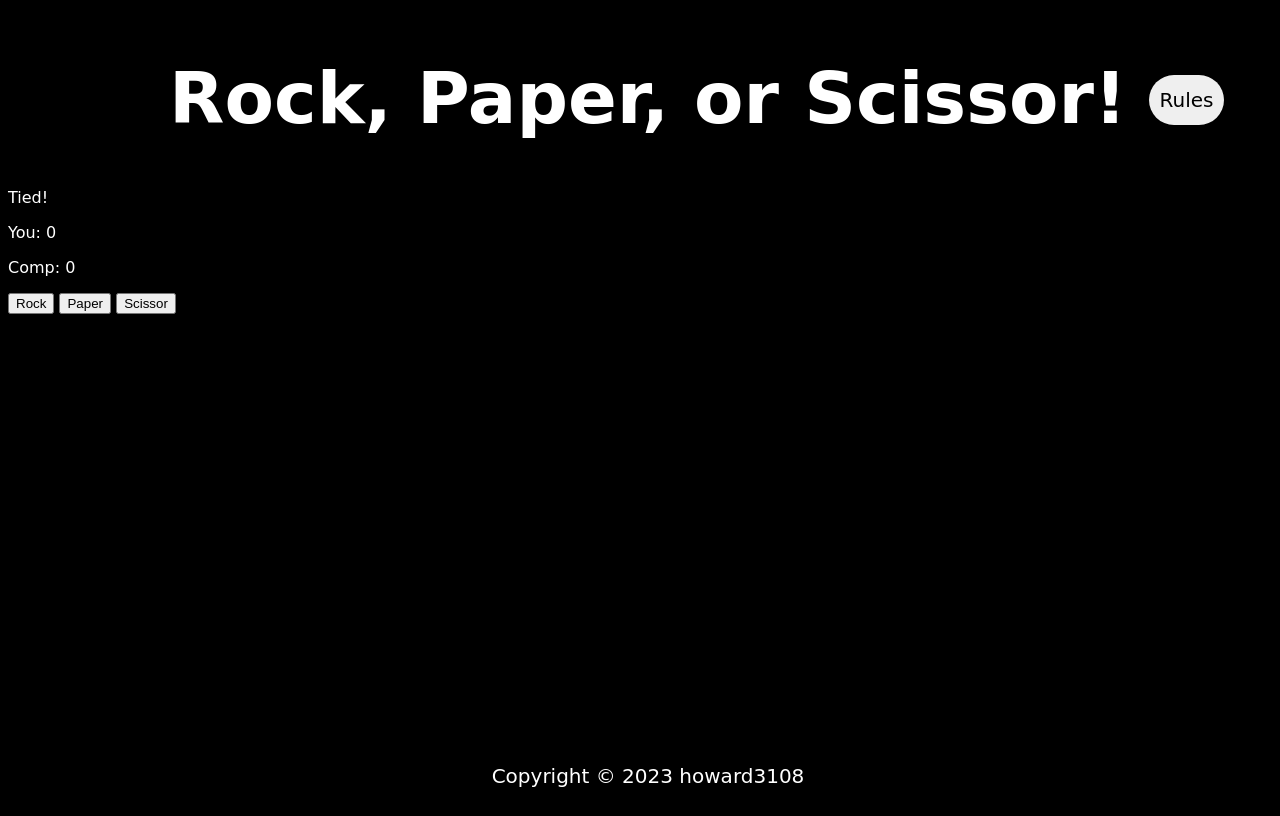
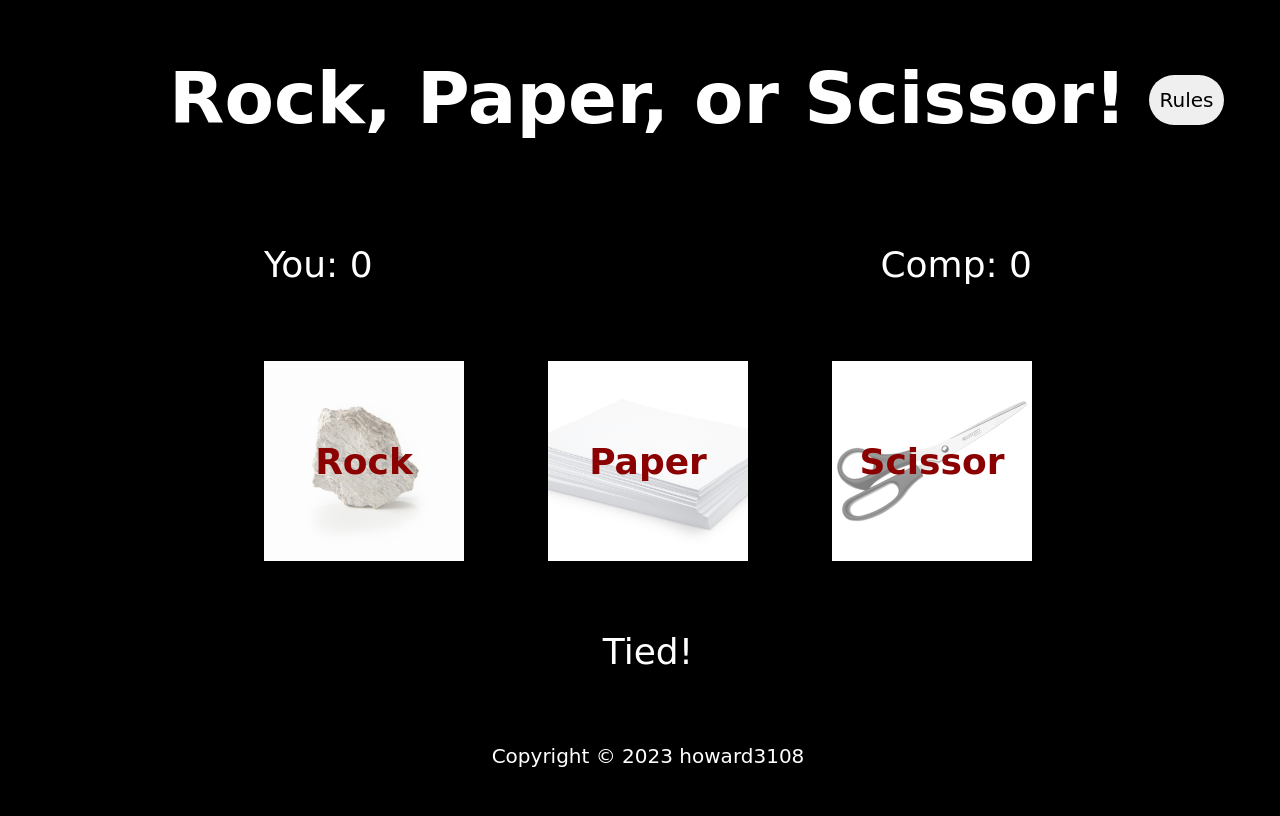
Before and after one commit to howard3108/odin-project-rock-paper-scissor, a plain HTML site: page index.html in a window 1280 px wide. Both pictures are taken after a click on the button "Rock". Drawn offline with Linux system fonts and the light colour scheme; a web font is replaced by a local one.

Commit message:
style: style the rest of the page

```diff
--- a/index.html
+++ b/index.html
@@ -27,7 +27,6 @@
     </div>
   </header>
   <main>
-    <div id="roundMessage">You win this round!</div>
     <div class="score-board">
       <div class="win-block">
         <p>
@@ -41,10 +40,17 @@
       </div>
     </div>
     <div class="button-choices">
-      <button class="choices" id="rock">Rock</button>
-      <button class="choices" id="paper">Paper</button>
-      <button class="choices" id="scissor">Scissor</button>
+      <div class="button-container">
+        <button class="choices" id="rock">Rock</button>
+      </div>
+      <div class="button-container">
+        <button class="choices" id="paper">Paper</button>
+      </div>
+      <div class="button-container">
+        <button class="choices" id="scissor">Scissor</button>
+      </div>
     </div>
+    <div id="roundMessage">You win this round!</div>
     <div class="result-screen" id="resultScreen">
       <div class="result-contents">
         <h2 id="resultModalH2">Result</h2>
--- a/style.css
+++ b/style.css
@@ -2,7 +2,7 @@ body {
   background-color: black;
   color: white;
   width: 100%;
-  height: 100vh;
+  height: 95vh;
   font-family: 'New Rocker', cursive;
   display: flex;
   flex-direction: column;
@@ -42,14 +42,15 @@ header > button:hover {
   top: 0;
   left: 0;
   background-color: rgba(0,0,0,0.3);
+  overflow-y: hidden;
 }
 
 .modal-content {
   background-color: grey;
-  margin: 25% auto;
+  margin: 20% auto;
   padding: 36px;
   border: 2px solid white;
-  width: 80%;
+  width: 65%;
   position: relative;
 }
 
@@ -72,10 +73,71 @@ header > button:hover {
 
 main {
   flex-grow: 2;
+  font-size: 36px;
+  text-align: center;
+  display: flex;
+  flex-direction: column;
+}
+
+.score-board {
+  display: flex;
+  padding: 20px 20%;
+  justify-content: space-between;
+}
+
+.button-choices {
+  display: flex;
+  padding: 20px 20%;
+  justify-content: space-between;
+}
+
+.button-container {
+  width: 200px;
+  height: 200px;
+  overflow: hidden;
+}
+
+.choices {
+  border: none;
+  font-size: 36px;
+  font-weight: bold;
+  font-family: 'New Rocker', cursive;
+  color: darkred;
+  transition: all .25s;
+}
+
+.button-container:hover .choices,
+.button-container:focus .choices {
+  transform: scale(1.5);
+}
+
+#rock {
+  width: 100%;
+  height: 100%;
+  background-image: linear-gradient(rgba(255,255,255,0.5), rgba(255,255,255,0.5)), url("assets/rhyolite-1057171452-5c911d4b46e0fb000187a397.jpg");
+  background-size: cover;
+  background-position: center;
+}
+
+#paper {
+  width: 100%;
+  height: 100%;
+  background-image: linear-gradient(rgba(255,255,255,0.5), rgba(255,255,255,0.5)), url("assets/paper_111691001.jpg");
+  background-size: cover;
+  background-position: center;
+}
+
+#scissor {
+  width: 100%;
+  height: 100%;
+  background-image: linear-gradient(rgba(255,255,255,0.5), rgba(255,255,255,0.5)), url("assets/s-l1600.jpg") ;
+  background-size: cover;
+  background-position: center;
 }
 
 #roundMessage {
   display: none;
+  margin-top: 50px;
 }
 
 .result-screen {
@@ -88,19 +150,39 @@ main {
   height: 100%;
   background-color: rgba(0,0,0,0.3);
   font-size: 36px;
+  overflow-y: hidden;
 }
 
 .result-contents {
   background-color: grey;
-  margin: 25% auto;
+  margin: 20% auto;
   padding: 36px;
   border: 2px solid white;
-  width: 80%;
+  width: 65%;
   position: relative;
   text-align: center;
 }
 
-footer {
+#playAgain {
+  padding: 0.3em 1.2em;
+  margin: 0 0.1em 0.1em 0;
+  border: 0.16em solid rgba(255,255,255,0);
+  border-radius: 2em;
+  box-sizing: border-box;
+  text-decoration: none;
+  text-shadow: 0 0.04em 0.04em rgba(0,0,0,0.35);
+  text-align: center;
+  transition: all 0.2s;
+  font-family: 'New Rocker', cursive;
+  font-size: 20px;
+}
+
+#playAgain:hover {
+  border: 2px solid black;
+}
+
+footer>p{
   font-size: 20px;
   text-align: center;
+  margin: 0;
 }
```
Also changed, not shown: assets/paper_111691001.jpg (added), assets/rhyolite-1057171452-5c911d4b46e0fb000187a397.jpg (added), assets/s-l1600.jpg (added).
